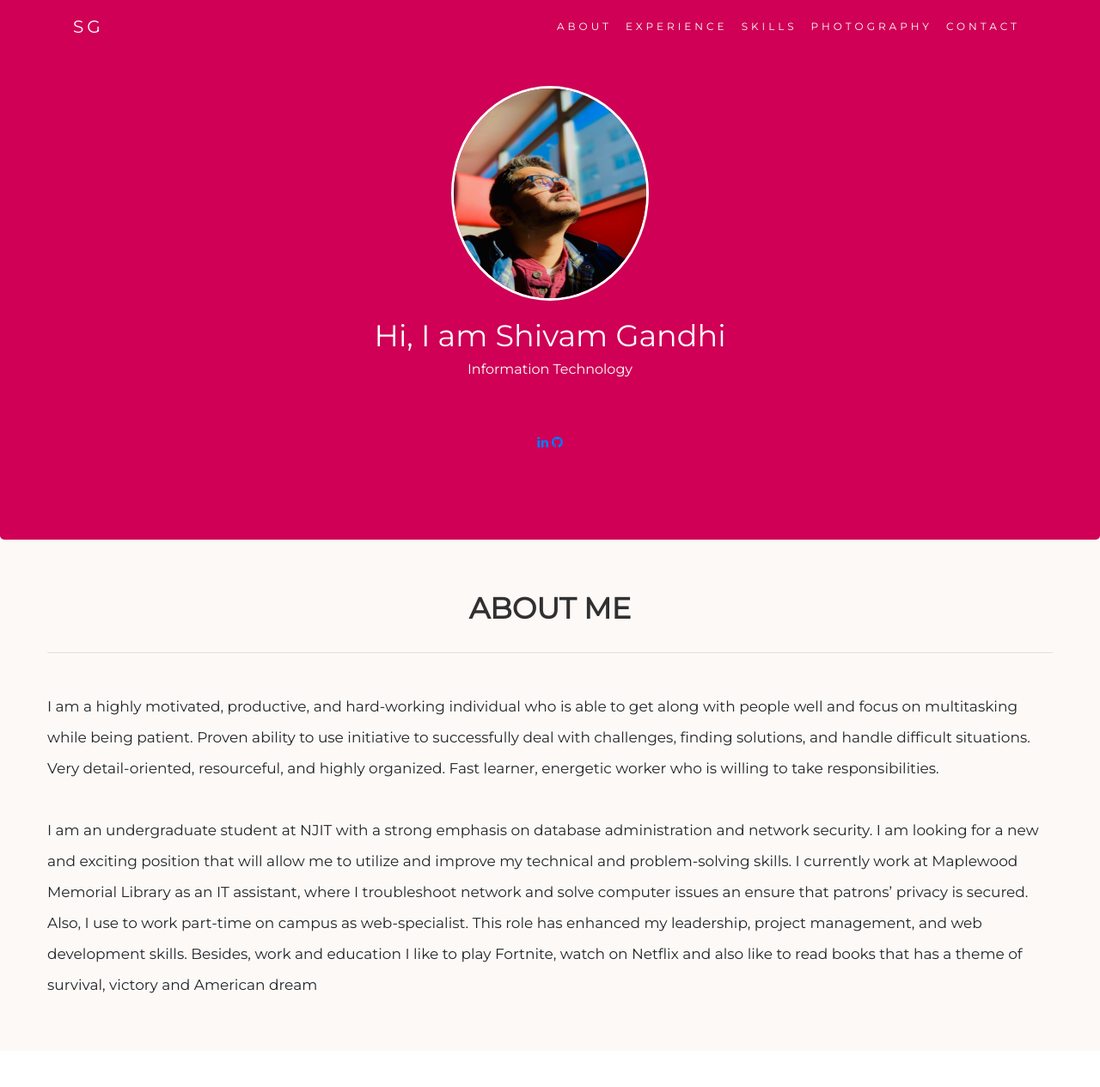
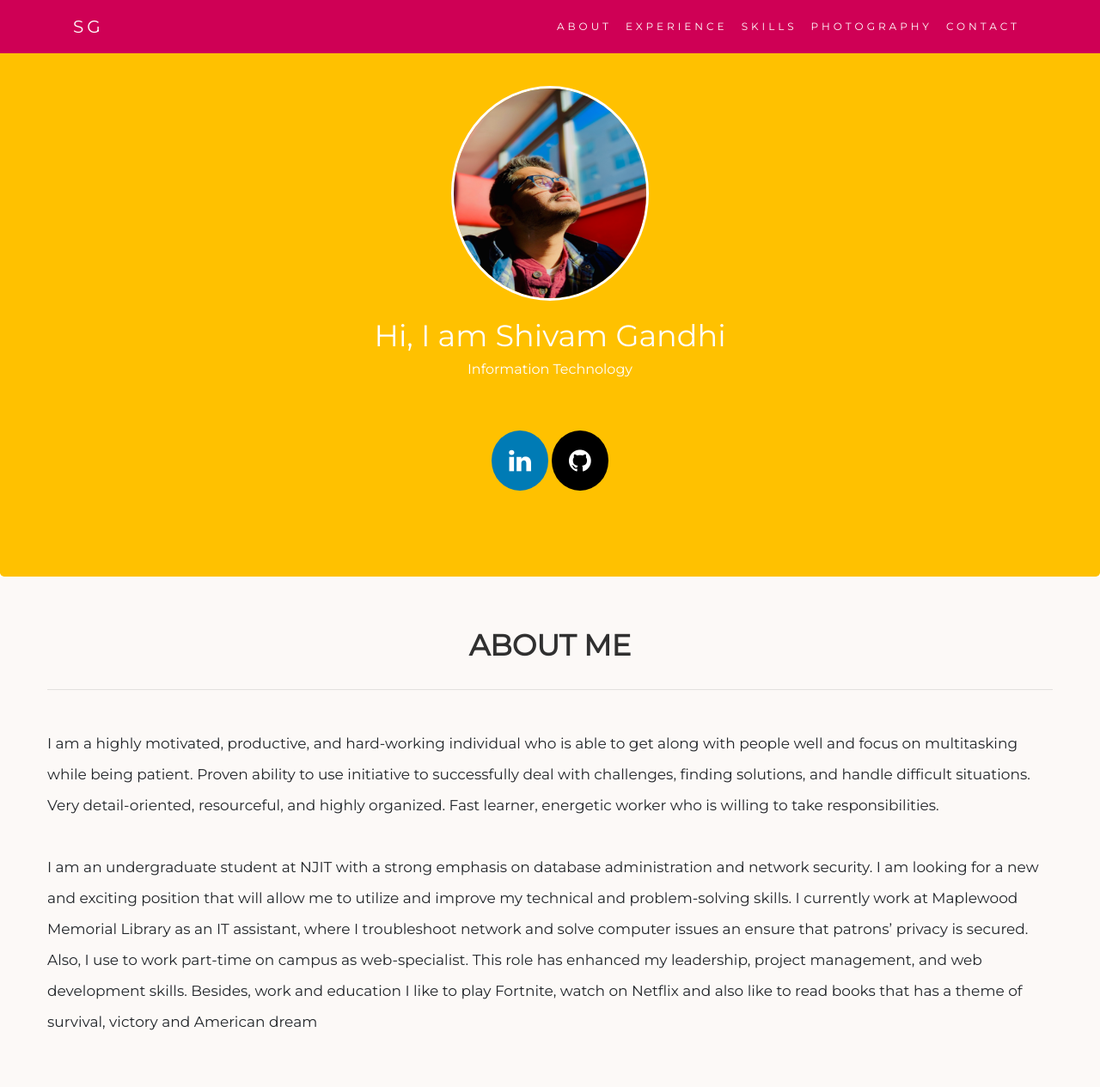
Before and after one commit to skgandhi44/Digital-Resume, a PHP site: page /index.html in a window 1280 px wide. Shown: the top 1265 px of the page at 86% size. Run offline with PHP 8.4, Linux system fonts and the light colour scheme; some libraries are stand-ins or nearby versions.

Commit message:
Changed jumbotron background color and added social media icon properties

```diff
--- a/style.css
+++ b/style.css
@@ -32,7 +32,7 @@ a.navbar-brand, a.nav-link{
 */
 
 .jumbotron{
-    background-color: #CF0055;
+    background-color: #FFC100;
     color: #fff;
     padding: 100px 25px;
     font-family: Montserrat, sans-serif;
@@ -45,6 +45,35 @@ a.navbar-brand, a.nav-link{
     font-size: 35px;
     font-family: Montserrat, sans-serif;
 }
+
+/*
+    SOCIAL MEDIA ICON
+*/
+
+.fa {
+    padding: 20px;
+    font-size: 30px;
+    border-radius: 50%;
+    text-decoration: none;
+}
+
+.fa:hover {
+    opacity: 0.9;
+}
+
+
+.fa-linkedin {
+    background: #007bb5;
+    color: white;
+}
+
+.fa-github {
+    background: black;
+    color: white;
+}
+
+
+/**********************/
 
 #aboutMe{
     font-size: 20px;
```
